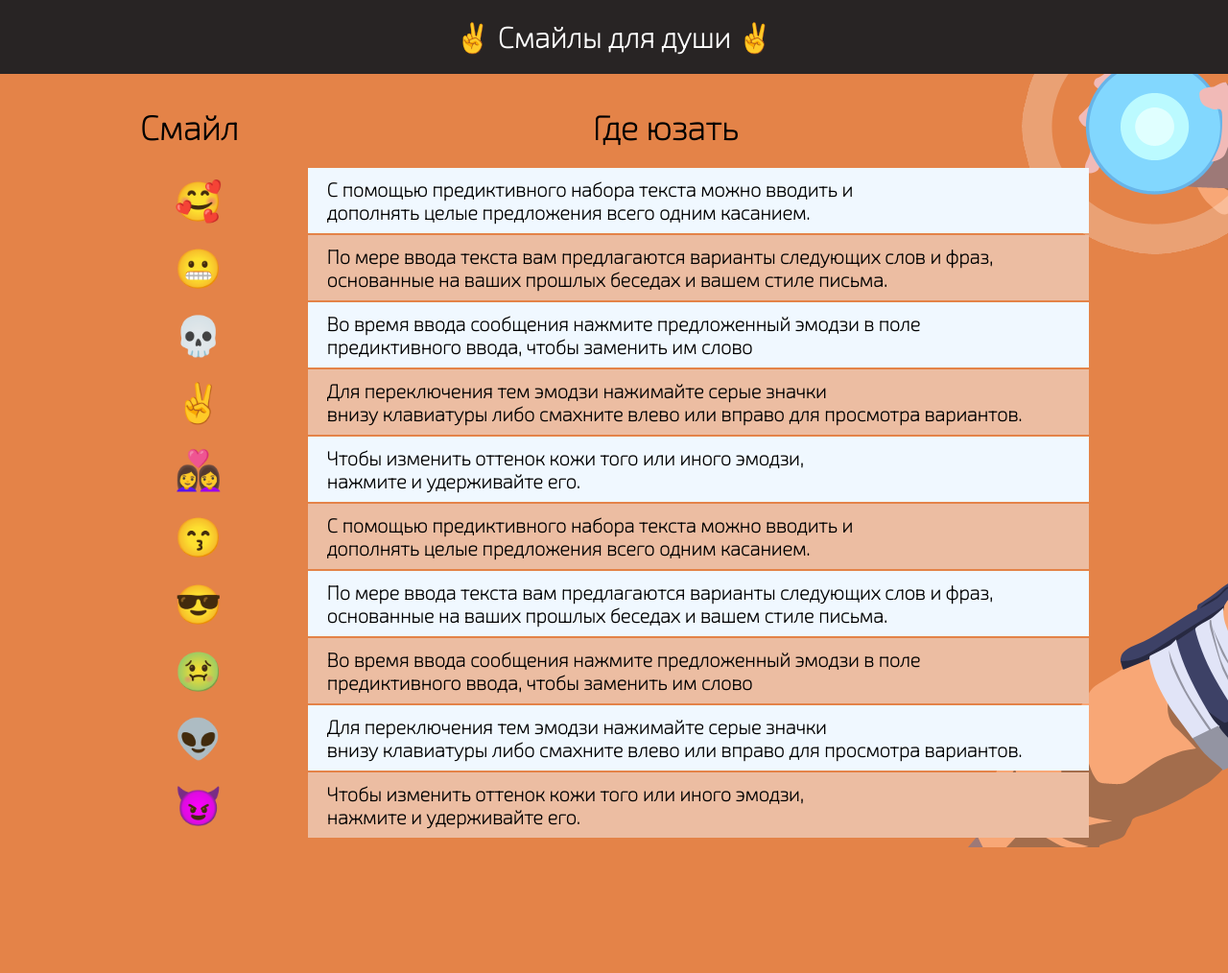
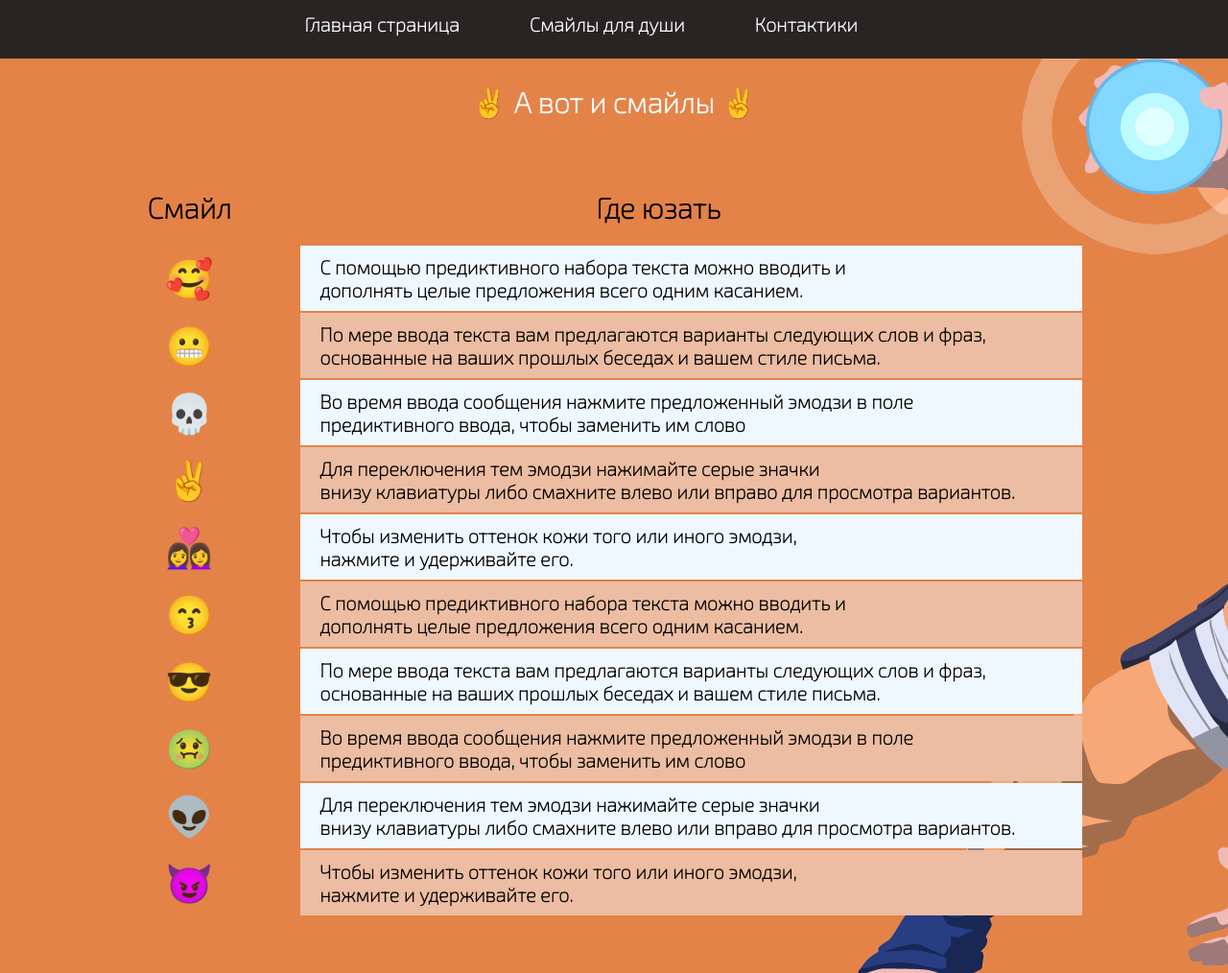
Before and after one commit to AleksandraTertyshnaya/Test-task, a PHP site: page /smile.html in a window 1280 px wide. Shown: the whole page at 96% size. Before the commit the page ends 883 px from the top, so only its background shows below. Run offline with PHP 8.4, Linux system fonts and the light colour scheme; lists and menus that the app fills with data are empty.

Commit message:
created smile page

```diff
--- a/smile.css
+++ b/smile.css
@@ -3,18 +3,44 @@ body{
 
     }
 
+    .menu{
+        width: 100%;
+        position: fixed;
+        top: 0;
+        left: 0;
+        background-color: #282424		;
+
+    }
+
+    .navigation a{
+        width: 30%;
+        text-align: center;
+
+        padding-top: 20px;
+        padding-bottom: 20px;
+
+        font-size: 20px;
+        font-family:  'Exo 2', sans-serif;
+
+    }
+
+    a{
+        padding: 0;
+        text-decoration: none;
+        color: #ffffff;
+
+
+    }
+
+    a:hover {
+        color: #FFD700			;
+    }
+
+
     h1{
         font-size: 30px;
         font-family:  'Exo 2', sans-serif;
         font-weight: bold;
-    }
-
-    .name{
-        width: 100%;
-        position: absolute;
-        top: 0;
-        left: 0;
-        background-color: #282424
     }
 
     h1{
@@ -26,12 +52,30 @@ color:#ffffff;
         padding-top: 100px;
     }
 
+center{
+    padding-top: 0;
+    left: 0;
+}
+
+    .name{
+        width: 100%;
+        padding-top: 60px;
+        left: 0;
+    }
+
+    .description{
+        padding-top: 50px;
+        padding-bottom: 50px;
+    }
+
     th{
+        text-align: center;
         font-family:  'Exo 2', sans-serif;
         font-weight: bold;
-        font-size: 35px;
+        font-size: 30px;
       padding-right: 70px;
       padding-bottom: 20px;
+
     }
 
     td{
@@ -75,7 +119,7 @@ color:#ffffff;
     }
 
     .emoji{
-        text-align: center;
+        text-align: left;
         font-size: 40px;
         padding-top:0;
 
--- a/smile.html
+++ b/smile.html
@@ -11,12 +11,23 @@
 url('https://fonts.googleapis.com/css2?family=Exo+2:wght@100&family=Montserrat:wght@100&family=Nunito:wght@200&family=PT+Sans&family=Roboto+Condensed:wght@300&display=swap');
 </style>
  <body>
+   <center>
+  <div class="menu">
+    <table class="navigation">
+       <tr>
+      <th> <a href="file:///C:/Users/User/Desktop/%D0%92%D1%91%D1%80%D1%81%D1%82%D0%BA%D0%B0/Test-task/Test-task/index.html">Главная страница</th></a>
+      <th><a href="http://www.yandex.ru">Смайлы для души</th> </a>
+      <th> <a href="http://www.yandex.ru">Контактики</th></a>
+     </tr>
+     </table>
+  </div>
      <div class="name">
-<h1> ✌️ Смайлы для души ✌️</h1>
+<h1> ✌️ А вот и смайлы ✌️</h1>
 </div>
+</center>
 
 <center>
-<table>
+<table class="description">
     <tr>
         <th>Смайл</th>
         <th>Где юзать</th>
--- a/style.css
+++ b/style.css
@@ -23,7 +23,6 @@ body{
         text-align: center;
         font-size: 20px;
         font-family:  'Exo 2', sans-serif;
-
 
     }
 
```
